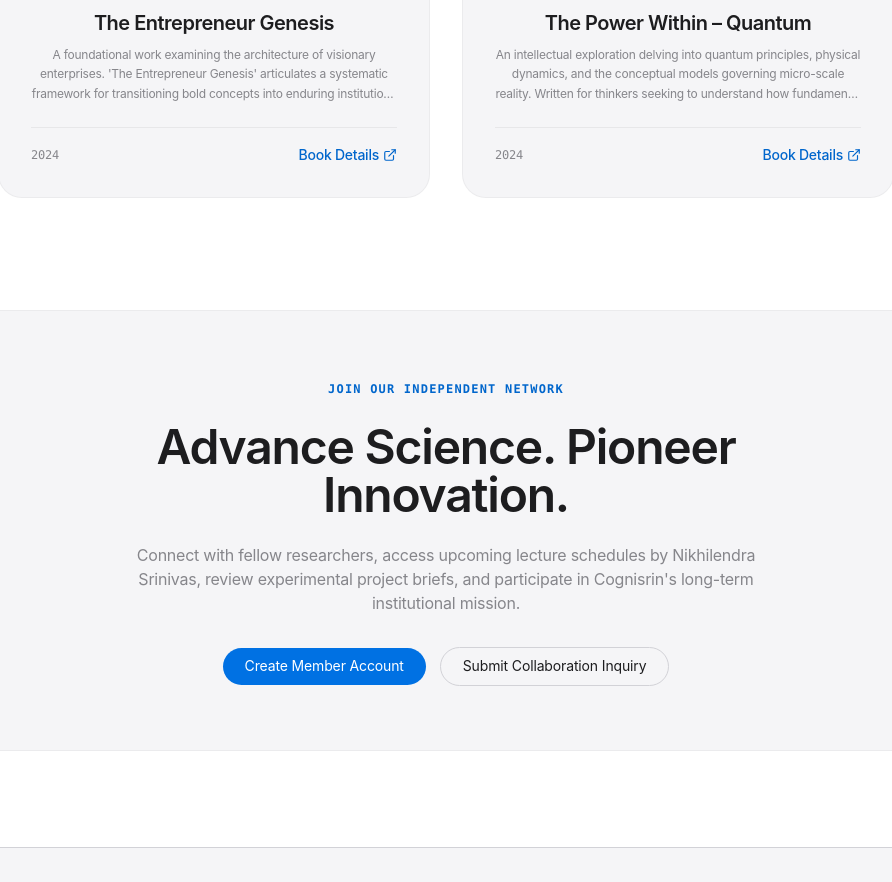
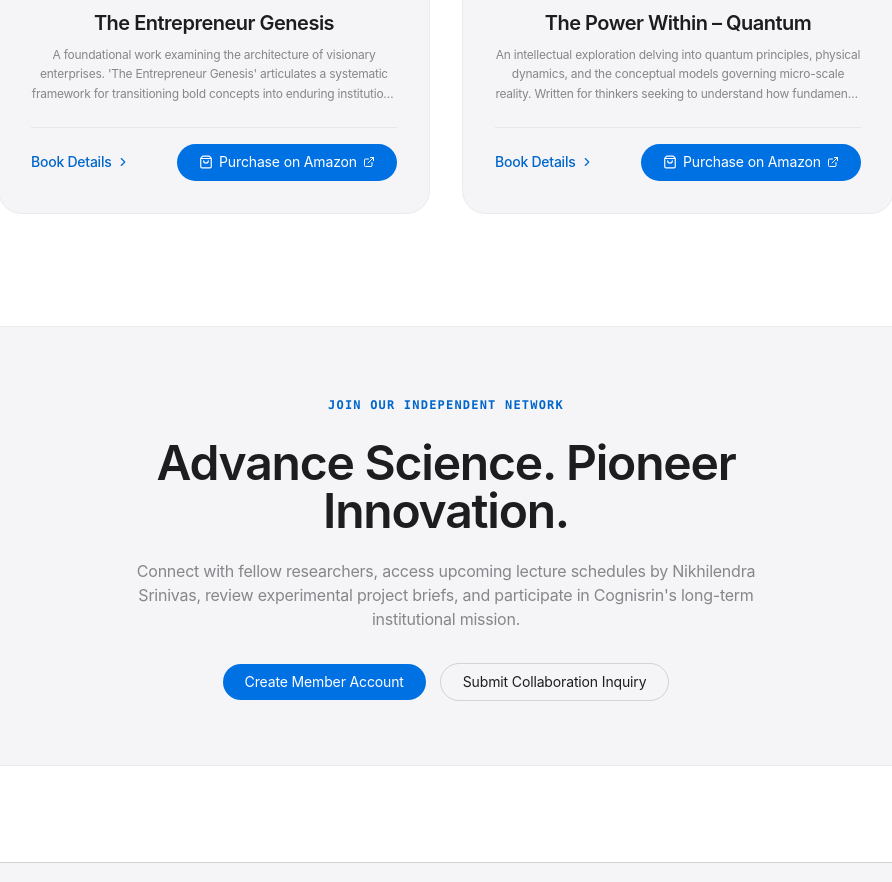
Before and after one commit to Nikhilendra1111/cognisrin-website, a React (Vite) app: page / in a window 1280 px wide. Shown: the part 3860-4742 px from the top of the page, without its empty margins (194-1086 px from the left). Built offline with nearby package versions, Linux system fonts and the light colour scheme; no server answers; the database is empty.

Commit message:
Embed official Amazon book links across Publications, Home, Founder, and Entrepreneurship pages

```diff
--- a/src/context/ContentContext.tsx
+++ b/src/context/ContentContext.tsx
@@ -68,7 +68,19 @@ export const ContentProvider: React.FC<{ children: React.ReactNode }> = ({ child
   const [publications, setPublications] = useState<Publication[]>(() => {
     try {
       const stored = localStorage.getItem(STORAGE_KEYS.PUBLICATIONS);
-      return stored ? JSON.parse(stored) : initialPublications;
+      if (stored) {
+        const parsed: Publication[] = JSON.parse(stored);
+        const merged = parsed.map(p => {
+          const init = initialPublications.find(ip => ip.id === p.id);
+          if (init && (!p.amazonPurchaseUrl || p.amazonPurchaseUrl.trim() === '')) {
+            return { ...p, amazonPurchaseUrl: init.amazonPurchaseUrl };
+          }
+          return p;
+        });
+        localStorage.setItem(STORAGE_KEYS.PUBLICATIONS, JSON.stringify(merged));
+        return merged;
+      }
+      return initialPublications;
     } catch {
       return initialPublications;
     }
--- a/src/lib/mockData.ts
+++ b/src/lib/mockData.ts
@@ -53,7 +53,7 @@ export const initialPublications: Publication[] = [
     author: "Nikhilendra Srinivas",
     description: "A foundational work examining the architecture of visionary enterprises. 'The Entrepreneur Genesis' articulates a systematic framework for transitioning bold concepts into enduring institutions through first-principles discipline, rigorous execution, and value creation.",
     coverImageUrl: "",
-    amazonPurchaseUrl: "",
+    amazonPurchaseUrl: "https://www.amazon.in/Entrepreneur-Genesis-Nikhilendra-srinivas-ebook/dp/B0DV8X9X23/ref=sr_1_2?crid=2YBKIXZFEKYBQ&dib=eyJ2IjoiMSJ9.QUCP4AsY-08SNTk6gQQjZMTyN5dkUxdQklmxoNAVUrc.cM18YsBsji1Di8mlz-7rFAZlChg2dBsAToIselcBHX4&dib_tag=se&keywords=Nikhilendra+srinivas&qid=1794121248&sprefix=nikhilendra+sriniva%2Caps%2C272&sr=8-2",
     publicationDate: "2024",
     category: "Entrepreneurship & Innovation",
     isbn: "Available via official publisher channels",
@@ -67,7 +67,7 @@ export const initialPublications: Publication[] = [
     author: "Nikhilendra Srinivas",
     description: "An intellectual exploration delving into quantum principles, physical dynamics, and the conceptual models governing micro-scale reality. Written for thinkers seeking to understand how fundamental physics reshapes modern technological and cognitive paradigms.",
     coverImageUrl: "",
-    amazonPurchaseUrl: "",
+    amazonPurchaseUrl: "https://www.amazon.com/gp/product/B0HP658MVL/ref=ox_sc_act_title_1?smid=A1Y53T3O3Q25L8&th=1",
     publicationDate: "2024",
     category: "Science & Physics",
     isbn: "Available via official publisher channels",
--- a/src/pages/Entrepreneurship.tsx
+++ b/src/pages/Entrepreneurship.tsx
@@ -127,13 +127,25 @@ export const Entrepreneurship: React.FC = () => {
             </p>
           </div>
 
-          <Link
-            to="/publications"
-            className="apple-btn-primary px-6 py-3 text-xs font-medium flex-shrink-0"
-          >
-            <span>Explore Book & Amazon Availability</span>
-            <ChevronRight className="w-4 h-4" />
-          </Link>
+          <div className="flex flex-col sm:flex-row gap-3 flex-shrink-0">
+            <a
+              href="https://www.amazon.in/Entrepreneur-Genesis-Nikhilendra-srinivas-ebook/dp/B0DV8X9X23/ref=sr_1_2?crid=2YBKIXZFEKYBQ&dib=eyJ2IjoiMSJ9.QUCP4AsY-08SNTk6gQQjZMTyN5dkUxdQklmxoNAVUrc.cM18YsBsji1Di8mlz-7rFAZlChg2dBsAToIselcBHX4&dib_tag=se&keywords=Nikhilendra+srinivas&qid=1794121248&sprefix=nikhilendra+sriniva%2Caps%2C272&sr=8-2"
+              target="_blank"
+              rel="noopener noreferrer"
+              className="apple-btn-primary px-6 py-3 text-xs font-medium inline-flex items-center gap-2"
+            >
+              <ShoppingBag className="w-4 h-4" />
+              <span>Purchase on Amazon</span>
+              <ExternalLink className="w-3.5 h-3.5" />
+            </a>
+            <Link
+              to="/publications"
+              className="apple-btn-secondary px-5 py-3 text-xs font-medium"
+            >
+              <span>All Publications</span>
+              <ChevronRight className="w-4 h-4" />
+            </Link>
+          </div>
         </div>
 
       </section>
--- a/src/pages/Founder.tsx
+++ b/src/pages/Founder.tsx
@@ -175,10 +175,22 @@ export const Founder: React.FC = () => {
                   <span className="text-[10px] font-mono uppercase text-[#0066cc] font-semibold">{book.category}</span>
                   <h4 className="text-lg font-semibold text-[#1d1d1f]">{book.title}</h4>
                   <p className="text-xs text-[#86868b] line-clamp-3">{book.description}</p>
-                  <div className="pt-2">
+                  <div className="pt-2 flex flex-wrap items-center gap-3">
                     <Link to="/publications" className="apple-link text-xs">
                       View Book Details <ChevronRight className="w-3.5 h-3.5" />
                     </Link>
+                    {book.amazonPurchaseUrl && (
+                      <a
+                        href={book.amazonPurchaseUrl}
+                        target="_blank"
+                        rel="noopener noreferrer"
+                        className="apple-btn-primary px-3 py-1.5 text-xs font-medium inline-flex items-center gap-1"
+                      >
+                        <ShoppingBag className="w-3 h-3" />
+                        <span>Amazon</span>
+                        <ExternalLink className="w-3 h-3" />
+                      </a>
+                    )}
                   </div>
                 </div>
               </div>
--- a/src/pages/Home.tsx
+++ b/src/pages/Home.tsx
@@ -7,7 +7,8 @@ import {
   ArrowRight,
   ChevronRight,
   ExternalLink,
-  BookOpen
+  BookOpen,
+  ShoppingBag
 } from 'lucide-react';
 import { useContent } from '../context/ContentContext';
 import { SEOHead } from '../components/common/SEOHead';
@@ -328,17 +329,26 @@ export const Home: React.FC = () => {
                 </p>
               </div>
 
-              <div className="w-full pt-4 border-t border-[rgba(0,0,0,0.06)] flex items-center justify-between">
-                <span className="text-xs text-[#86868b] font-mono">
-                  {book.publicationDate}
-                </span>
+              <div className="w-full pt-4 border-t border-[rgba(0,0,0,0.06)] flex flex-col sm:flex-row items-center justify-between gap-3">
                 <Link
                   to="/publications"
-                  className="apple-link font-medium"
+                  className="apple-link font-medium text-xs"
                 >
                   <span>Book Details</span>
-                  <ExternalLink className="w-3.5 h-3.5" />
+                  <ChevronRight className="w-3.5 h-3.5" />
                 </Link>
+                {book.amazonPurchaseUrl && (
+                  <a
+                    href={book.amazonPurchaseUrl}
+                    target="_blank"
+                    rel="noopener noreferrer"
+                    className="apple-btn-primary px-4 py-2 text-xs font-medium inline-flex items-center gap-1.5 w-full sm:w-auto justify-center"
+                  >
+                    <ShoppingBag className="w-3.5 h-3.5" />
+                    <span>Purchase on Amazon</span>
+                    <ExternalLink className="w-3 h-3" />
+                  </a>
+                )}
               </div>
             </div>
           ))}
```
